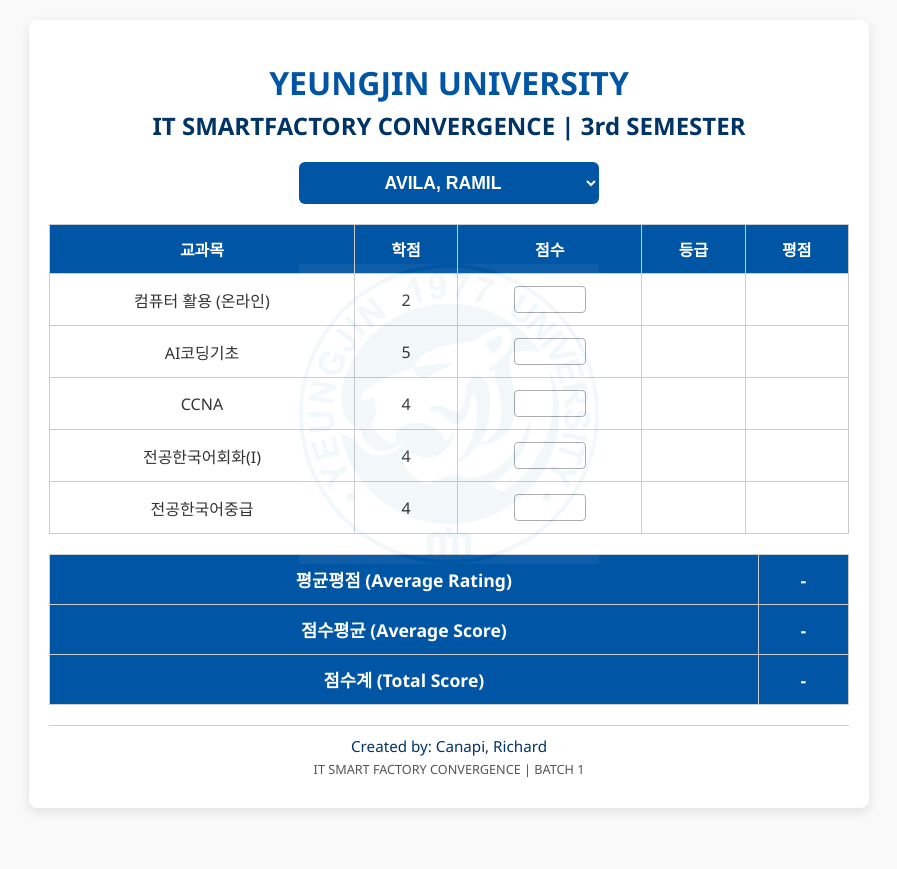
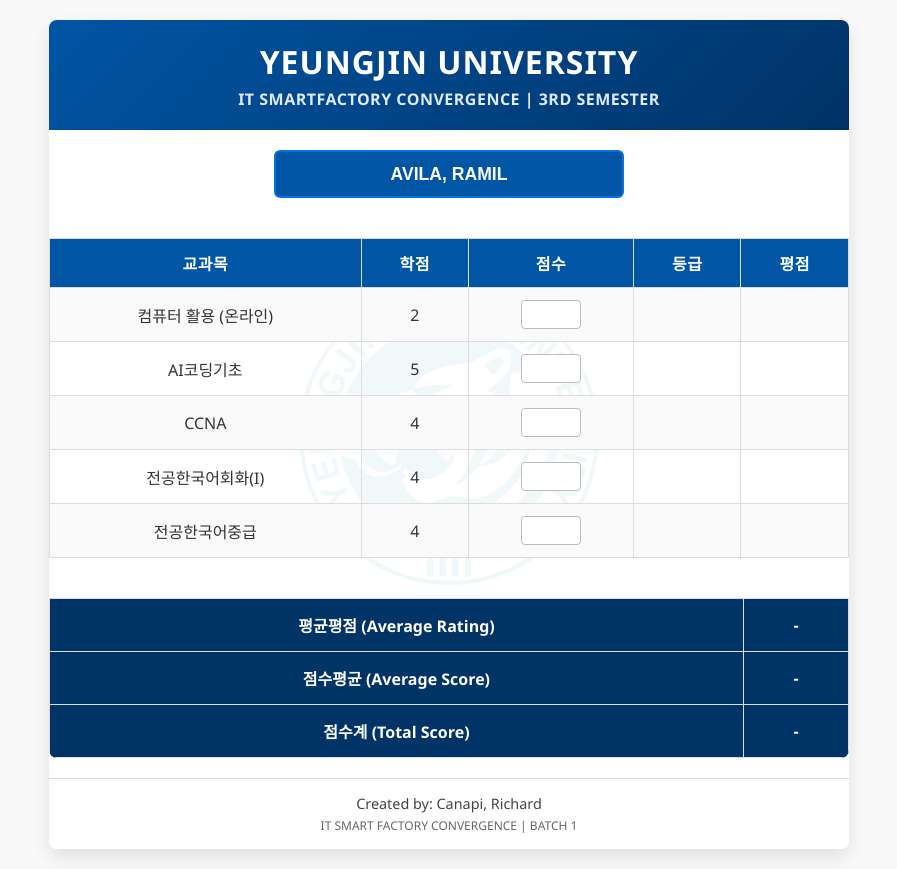
Before and after one commit to chardreyes101/grade-calculator, a plain HTML site: page index.html in a window 1280 px wide. Shown: the whole page, without its empty margins (191-1088 px from the left). Before the commit the page ends 828 px from the top, so only its background shows below. Drawn offline with Linux system fonts and the light colour scheme.

Commit message:
Update index.html

```diff
--- a/index.html
+++ b/index.html
@@ -13,14 +13,22 @@
     gtag('config', 'G-KWDQF9C5D6');
   </script>
   <style>
+    :root {
+      --primary: #0055a5;
+      --dark: #003366;
+      --light-bg: #f9f9f9;
+      --accent: #0073e6;
+    }
+    *, *::before, *::after {
+      box-sizing: border-box;
+    }
     body {
-      font-family: 'Segoe UI', Tahoma, Geneva, Verdana, sans-serif;
-      background: #f9f9f9;
       margin: 0;
       padding: 20px;
+      font-family: 'Segoe UI', Tahoma, Geneva, Verdana, sans-serif;
+      background: var(--light-bg);
       color: #333;
     }
-
     .container {
       position: relative;
       z-index: 1;
@@ -28,106 +36,172 @@
       margin: auto;
       background: #fff;
       border-radius: 8px;
-      box-shadow: 0 4px 12px rgba(0, 0, 0, 0.1);
-      padding: 20px;
+      box-shadow: 0 8px 20px rgba(0,0,0,0.1);
+      overflow: hidden;
     }
-
-    /* watermark inside the white container */
+    /* animated watermark inside container */
     .container::before {
       content: "";
+      position: absolute;
+      top: 50%; left: 50%;
+      transform: translate(-50%, -50%);
+      width: 300px; height: 300px;
       background: url('assets/SchoolLogo.png') no-repeat center center;
       background-size: 300px;
-      opacity: 0.05;
-      position: absolute;
-      top: 50%;
-      left: 50%;
-      transform: translate(-50%, -50%);
-      width: 300px;
-      height: 300px;
+      opacity: 0.04;
       z-index: 0;
       pointer-events: none;
+      animation: fadeIn 6s ease-in-out infinite alternate;
     }
-
+    @keyframes fadeIn {
+      from { opacity: 0.02; }
+      to   { opacity: 0.06; }
+    }
     .header {
+      position: relative;
+      z-index: 1;
+      background: linear-gradient(135deg, var(--primary), var(--dark));
+      padding: 20px;
       text-align: center;
-      margin-bottom: 20px;
     }
     .header h1 {
-      color: #0055a5;
-      margin-bottom: 5px;
+      margin: 0;
+      font-size: 2rem;
+      color: #fff;
+      text-transform: uppercase;
+      letter-spacing: 1px;
     }
     .header h2 {
-      color: #003366;
-      margin-top: 0;
-      font-weight: bold;
+      margin: 5px 0 0;
+      font-size: 1rem;
+      color: #e0eaff;
+      font-weight: 600;
+      text-transform: uppercase;
+      letter-spacing: 0.5px;
     }
-
     .dropdown {
-      margin: 20px 0;
+      position: relative;
+      z-index: 1;
+      margin: 20px auto;
       text-align: center;
     }
     .dropdown select {
       font-size: 1.1em;
-      padding: 10px;
-      width: 100%;
-      max-width: 300px;
-      background-color: #0055a5;
-      color: white;
-      border: none;
+      padding: 12px;
+      width: 90%;
+      max-width: 350px;
+      background-color: var(--primary);
+      color: #fff;
+      border: 2px solid var(--accent);
       border-radius: 6px;
       font-weight: bold;
+      cursor: pointer;
+      transition: border-color 0.3s, background-color 0.3s;
+      appearance: none;
+      -webkit-appearance: none;
+      -moz-appearance: none;
       text-align-last: center;
     }
-
+    .dropdown select:focus {
+      background-color: var(--accent);
+      outline: none;
+      border-color: var(--dark);
+    }
+    .table-wrapper {
+      overflow-x: auto;
+      position: relative;
+      z-index: 1;
+    }
     table {
       width: 100%;
       border-collapse: collapse;
       margin: 20px 0;
     }
     th, td {
-      border: 1px solid #ccc;
+      border: 1px solid #ddd;
       padding: 12px;
       text-align: center;
     }
     th {
-      background-color: #0055a5;
-      color: white;
-      font-weight: bold;
+      background-color: var(--primary);
+      color: #fff;
+      font-weight: 600;
+      letter-spacing: 0.5px;
     }
-
+    tbody tr:nth-child(odd) {
+      background: #fafafa;
+    }
     input[type="number"] {
       width: 60px;
+      padding: 6px;
+      border: 1px solid #bbb;
+      border-radius: 4px;
       text-align: center;
-      padding: 5px;
-      border: 1px solid #aaa;
-      border-radius: 4px;
+      transition: border-color 0.2s;
     }
-
+    input[type="number"]:focus {
+      border-color: var(--primary);
+      outline: none;
+    }
     .footer-table {
       width: 100%;
       margin: 20px 0;
+      border-radius: 0 0 8px 8px;
+      overflow: hidden;
+      position: relative;
+      z-index: 1;
     }
     .footer-table td {
-      background-color: #0055a5;
-      color: white;
-      font-weight: bold;
-      font-size: 1.1em;
+      background-color: var(--dark);
+      color: #fff;
+      font-weight: 600;
+      padding: 14px;
+      font-size: 1rem;
+    }
+    .footer-table tr + tr td {
+      border-top: 1px solid #555;
+    }
+    .credits {
+      position: relative;
+      z-index: 1;
       text-align: center;
-      padding: 12px;
-    }
-
-    .credits {
-      text-align: center;
-      padding: 10px;
-      font-size: 0.95em;
-      color: #003366;
-      border-top: 1px solid #ccc;
-      margin-top: 20px;
+      padding: 15px;
+      font-size: 0.9em;
+      color: #444;
+      border-top: 1px solid #ddd;
+      background: #fff;
     }
     .credits small {
       display: block;
-      color: #555;
       margin-top: 4px;
+      color: #666;
+    }
+    @media (max-width: 600px) {
+      body {
+        padding: 10px;
+      }
+      .header h1 {
+        font-size: 1.5rem;
+      }
+      .header h2 {
+        font-size: 0.9rem;
+      }
+      .dropdown select {
+        padding: 10px;
+        width: 100%;
+      }
+      .container::before {
+        width: 150px;
+        height: 150px;
+        background-size: 150px;
+      }
+      th, td {
+        padding: 8px;
+      }
+      input[type="number"] {
+        width: 50px;
+        padding: 4px;
+      }
     }
   </style>
 </head>
@@ -137,41 +211,13 @@
       <h1>YEUNGJIN UNIVERSITY</h1>
       <h2>IT SMARTFACTORY CONVERGENCE | 3rd SEMESTER</h2>
     </div>
-
     <div class="dropdown">
       <select id="studentSelect">
         <option>AVILA, RAMIL</option>
-        <option>BARSALOTE, ROBERT GLEN</option>
-        <option>CANAPI, RICHARD</option>
-        <option>CAPULONG, MICHAEL</option>
-        <option>DIONEDA, JOSELITO</option>
-        <option>ECHALICO, FIDEL</option>
-        <option>EVANGELISTA, DIANA MAE</option>
-        <option>FORTIN, JOSE</option>
-        <option>LUMANOG, JERRY</option>
-        <option>ASRAR, KALEEM</option>
-        <option>MACADANGDANG, REYMART</option>
-        <option>MARTIN, JEFFREY</option>
-        <option>MERIN, RONNEL</option>
-        <option>NIEVES, DIONEL</option>
-        <option>NUDAS, FRANCISCO</option>
-        <option>OSUYOS, JOHN IVANN RAY</option>
-        <option>PANICAN, RENATO</option>
-        <option>PUNZALAN, AARON OLIVER</option>
-        <option>QUILALA, MARK JOSEPH</option>
-        <option>RILLERA, MARLYN</option>
-        <option>SACCUAN, CRISELDA</option>
-        <option>SALACUP, RICHARD</option>
-        <option>SALARSON, RHENE</option>
-        <option>SARMIENTO, ROBIE</option>
-        <option>TIN, MAUNG MAUNG OO</option>
-        <option>TINGSON, BRYAN JOHN</option>
-        <option>UMALI, CHERUBIC</option>
-        <option>VALERIANO, JHON RICK</option>
-        <option>VISTAN, CHRISTOPHER</option>
+        <!-- ... other options ... -->
       </select>
     </div>
-
+    <div class="table-wrapper">
       <table>
         <thead>
           <tr>
@@ -183,26 +229,24 @@
           </tr>
         </thead>
         <tbody id="gradeTable">
-        <tr><td>컴퓨터 활용 (온라인)</td><td>2</td><td><input type="number" min="0" max="100" data-units="2"></td><td></td><td></td></tr>
-        <tr><td>AI코딩기초</td><td>5</td><td><input type="number" min="0" max="100" data-units="5"></td><td></td><td></td></tr>
-        <tr><td>CCNA</td><td>4</td><td><input type="number" min="0" max="100" data-units="4"></td><td></td><td></td></tr>
-        <tr><td>전공한국어회화(I)</td><td>4</td><td><input type="number" min="0" max="100" data-units="4"></td><td></td><td></td></tr>
-        <tr><td>전공한국어중급</td><td>4</td><td><input type="number" min="0" max="100" data-units="4"></td><td></td><td></td></tr>
+          <tr> <td>컴퓨터 활용 (온라인)</td><td>2</td><td><input type="number" min="0" max="100" data-units="2"></td><td></td><td></td> </tr>
+          <tr> <td>AI코딩기초</td>        <td>5</td><td><input type="number" min="0" max="100" data-units="5"></td><td></td><td></td> </tr>
+          <tr> <td>CCNA</td>               <td>4</td><td><input type="number" min="0" max="100" data-units="4"></td><td></td><td></td> </tr>
+          <tr> <td>전공한국어회화(I)</td>    <td>4</td><td><input type="number" min="0" max="100" data-units="4"></td><td></td><td></td> </tr>
+          <tr> <td>전공한국어중급</td>        <td>4</td><td><input type="number" min="0" max="100" data-units="4"></td><td></td><td></td> </tr>
         </tbody>
       </table>
-
+    </div>
     <table class="footer-table">
       <tr><td>평균평점 (Average Rating)</td><td id="avgRating">-</td></tr>
       <tr><td>점수평균 (Average Score)</td><td id="avgScore">-</td></tr>
       <tr><td>점수계 (Total Score)</td><td id="totalScore">-</td></tr>
     </table>
-
     <div class="credits">
       Created by: Canapi, Richard
       <small>IT SMART FACTORY CONVERGENCE | BATCH 1</small>
     </div>
   </div>
-
   <script>
     const gradeTable = document.getElementById("gradeTable");
     const ratingMap = [
@@ -216,44 +260,30 @@
       { min: 60, grade: 'Do', point: 1.0 },
       { min: 0,  grade: 'F',  point: 0.0 }
     ];
-
     gradeTable.addEventListener("input", () => {
-      let totalUnits = 0;
-      let totalWeightedScore = 0;
-      let totalWeightedPoints = 0;
-      const rows = gradeTable.querySelectorAll("tr");
-
-      rows.forEach(row => {
+      let totalUnits = 0, totalWeightedScore = 0, totalWeightedPoints = 0;
+      gradeTable.querySelectorAll("tr").forEach(row => {
         const input = row.querySelector("input");
         if (input) {
           const score = parseFloat(input.value);
           const units = parseFloat(input.dataset.units);
           const gradeCell = row.children[3];
           const pointCell = row.children[4];
-
           if (!isNaN(score)) {
             const rating = ratingMap.find(r => score >= r.min);
-            if (rating) {
             gradeCell.innerText = rating.grade;
             pointCell.innerText = (rating.point * units).toFixed(1);
             totalWeightedScore += score * units;
             totalWeightedPoints += rating.point * units;
             totalUnits += units;
-            }
           } else {
-            gradeCell.innerText = "";
-            pointCell.innerText = "";
+            gradeCell.innerText = pointCell.innerText = "";
           }
         }
       });
-
-      const avgScore = totalUnits ? (totalWeightedScore / totalUnits).toFixed(2) : "-";
-      const avgRating = totalUnits ? (totalWeightedPoints / totalUnits).toFixed(2) : "-";
-      const totalScore = totalUnits ? (avgScore * totalUnits).toFixed(0) : "-";
-
-      document.getElementById("avgScore").innerText = avgScore;
-      document.getElementById("avgRating").innerText = avgRating;
-      document.getElementById("totalScore").innerText = totalScore;
+      document.getElementById("avgScore").innerText = totalUnits ? (totalWeightedScore/totalUnits).toFixed(2) : "-";
+      document.getElementById("avgRating").innerText = totalUnits ? (totalWeightedPoints/totalUnits).toFixed(2) : "-";
+      document.getElementById("totalScore").innerText = totalUnits ? Math.round(totalWeightedScore) : "-";
     });
   </script>
 </body>
```
Lines whose indentation alone changed are shown as unchanged.
